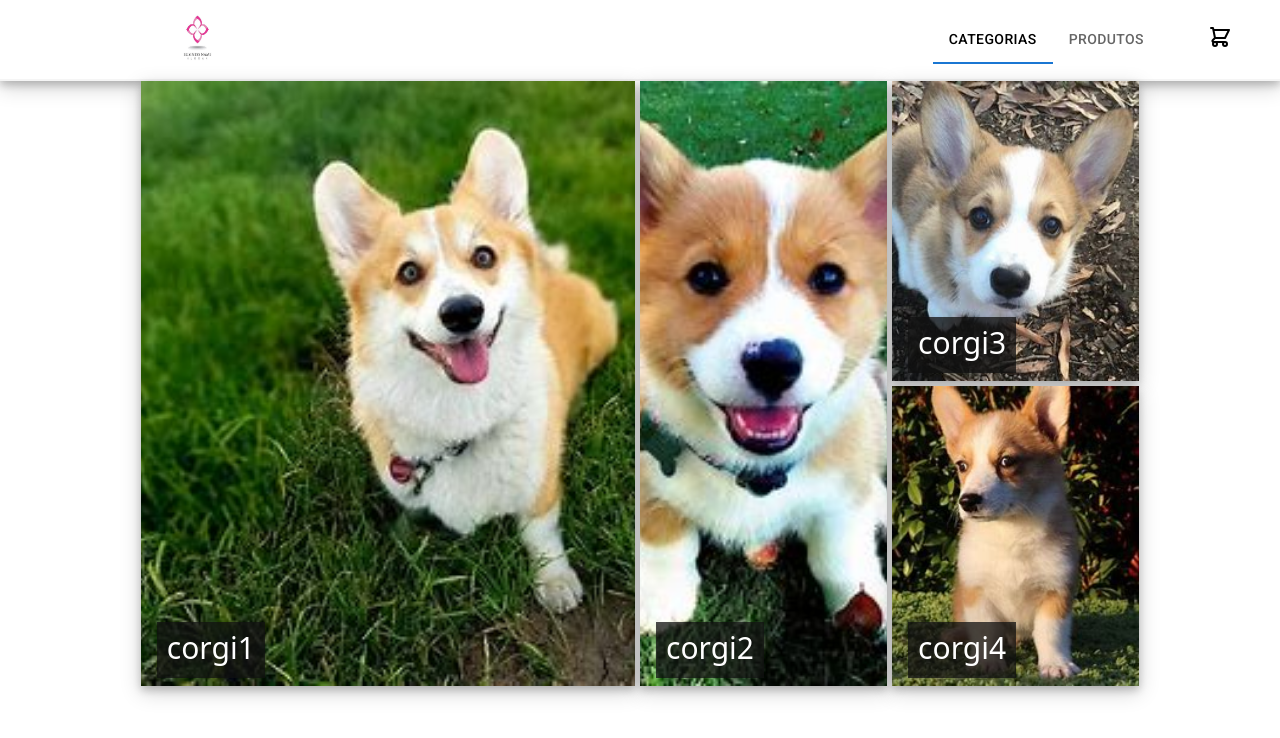
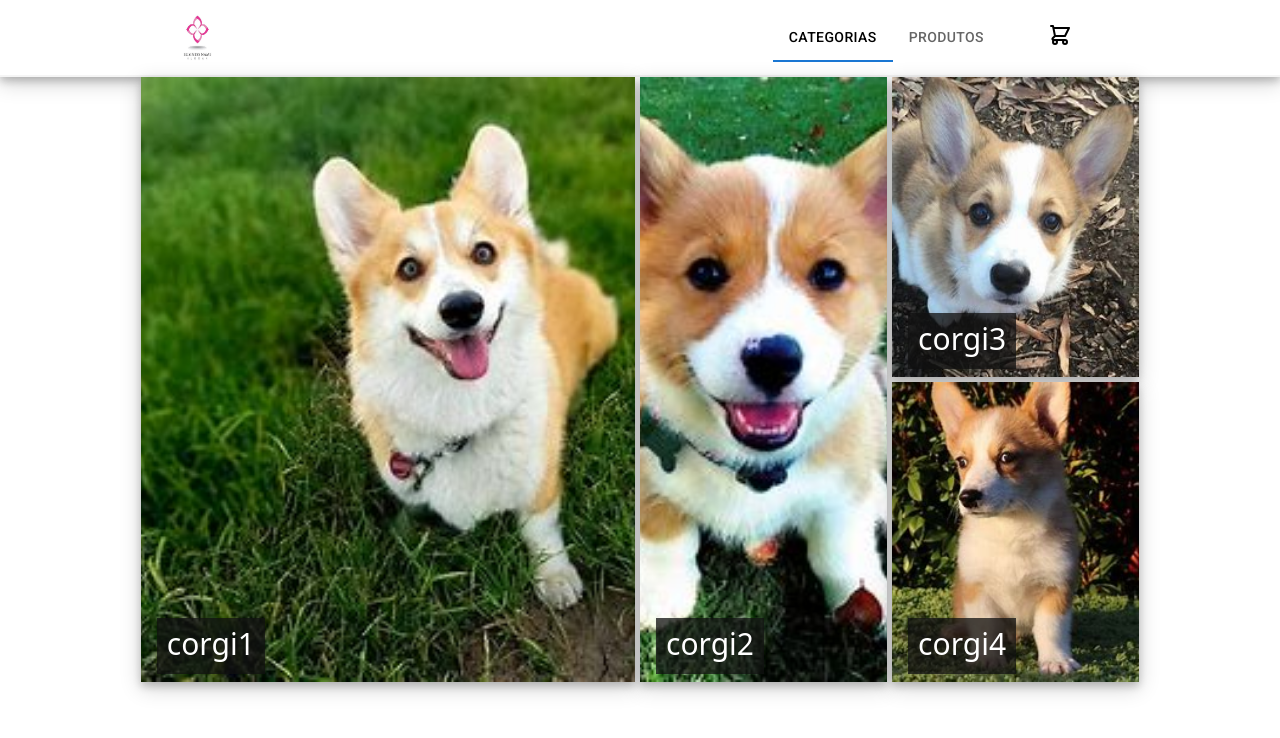
Before and after one commit to IcaroAndries/template-e-commerce, a React (Vite) app: page / in a window 1280 px wide. Shown: the top 738 px of the page. Built offline with nearby package versions, Linux system fonts and the light colour scheme.

Commit message:
fix: nav pages

```diff
--- a/src/components/header/index.tsx
+++ b/src/components/header/index.tsx
@@ -13,11 +13,9 @@ function Header() {
 
   return (
     <header className="header-container">
-      <div className="company-logo">
-        <a href="www.google.com">
+        <a className="company-logo" href="www.google.com">
           <img src={logo} alt="logo" />
         </a>
-      </div>
       <div className="header-menu">
         <div className="inner-menu">
           <Tabs
--- a/src/components/header/style.sass
+++ b/src/components/header/style.sass
@@ -1,8 +1,9 @@
 .header-container
       display: flex
       justify-content: space-between
+      padding-left: 10em
+      padding-right: 10em
       align-items: center
-      grid-template-areas:'logo menu-header'
       background-color: #fff
       width: 100%
       height: auto
@@ -10,12 +11,9 @@
       box-shadow: 0 4px 8px 0 rgba(0, 0, 0, 0.2), 0 6px 20px 0 rgba(0, 0, 0, 0.19)
 
 .company-logo
-      a
-            width: 100%
-            height: 100%
-      a img
-            margin-left: 10em
-            margin-top: 2ems
+      max-width: 75px
+      max-height: 75px
+      img
             width: 75px
             height: 75px
 
@@ -23,7 +21,7 @@
       .inner-menu
             display: flex
       .menu-header-item
-            margin-right: 2em
+            padding-right: 2em
             font-size: 1.5em
             font-weight: bold
             transition: background-color 0.5s
@@ -38,3 +36,7 @@
             border: none
             text-decoration: none
             background-color: transparent
+
+@media(width < 750px )
+      .header-container
+            background: red
```
